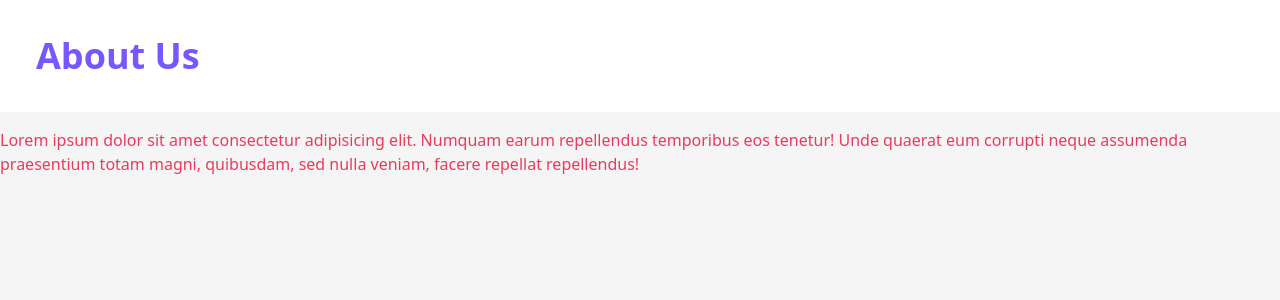
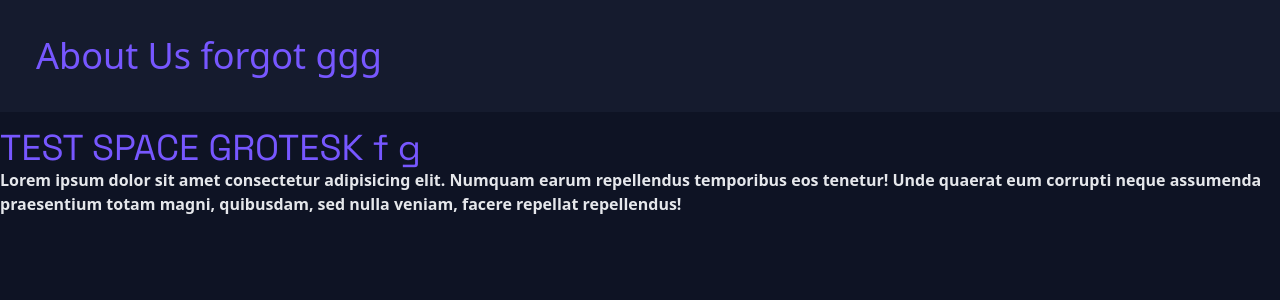
Before and after one commit to DreamAgencyhub/Front-end, a Next.js app: page /about in a window 1280 px wide. Shown: the top 300 px of the page. Built offline with nearby package versions, Linux system fonts and the light colour scheme.

Commit message:
chore: config the fonts

```diff
--- a/app/(public)/about/page.tsx
+++ b/app/(public)/about/page.tsx
@@ -8,10 +8,13 @@ export const metadata: Metadata = {
 export default function page() {
   return (
     <div>
-      <h1 className="text-4xl font-bold mb-4 bg-secondary-default p-9 ">
-        About Us
+      <h1 className="text-4xl font-display  mb-4 bg-secondary-default p-9 ">
+        About Us forgot ggg
       </h1>
-      <p className="text-accent-500">
+      <h1 className="text-4xl [font-family:var(--font-space-grotesk)]  ">
+        TEST SPACE GROTESK f g
+      </h1>
+      <p className=" text-text-default font-bold">
         Lorem ipsum dolor sit amet consectetur adipisicing elit. Numquam earum
         repellendus temporibus eos tenetur! Unde quaerat eum corrupti neque
         assumenda praesentium totam magni, quibusdam, sed nulla veniam, facere
--- a/app/globals.css
+++ b/app/globals.css
@@ -29,6 +29,9 @@
 
   --color-text-default: #1f2937;
   --color-text-muted: #6b7280;
+
+  --font-sans: var(--font-manrope-sans);
+  --font-heading: var(--font-space-grotesk);
 }
 
 [data-theme="dark"] {
@@ -65,6 +68,8 @@
   --color-secondary-default: var(--color-secondary-default);
   --color-secondary-muted: var(--color-secondary-muted);
 
-  --color-text-default-color: var(--color-text-default);
-  --color-text-muted-color: var(--color-text-muted);
+  --color-text-default: var(--color-text-default);
+  --color-text-muted: var(--color-text-muted);
+
+  --font-sans: var(--font-sans);
 }
--- a/app/layout.tsx
+++ b/app/layout.tsx
@@ -28,9 +28,9 @@ export default function RootLayout({
   children: React.ReactNode;
 }>) {
   return (
-    <html lang="en" data-theme="light">
+    <html lang="en" data-theme="dark">
       <body
-        className={`${manrope.variable} ${spaceGrotesk.variable} bg-default-color  text-primary-500 `}
+        className={`${manrope.variable} ${spaceGrotesk.variable} font-sans bg-default-color  text-primary-500 `}
       >
         <main className=""> {children} </main>
       </body>
```
